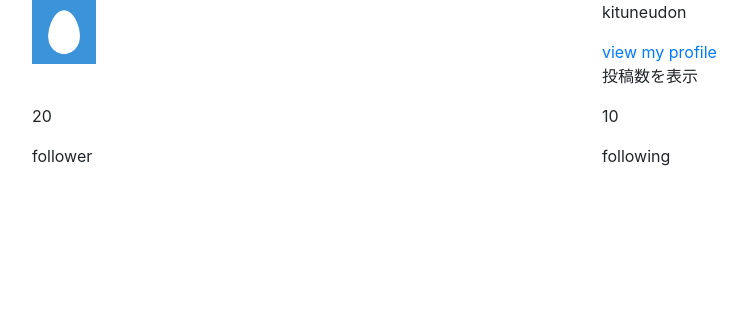
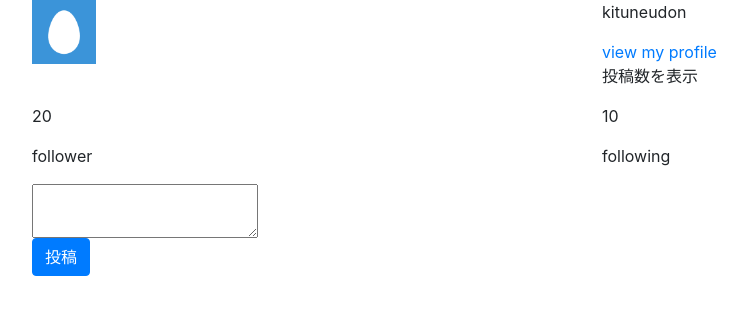
Before and after one commit to KituneUdon/twiiter-like-sns, a React (Create React App) app in the folder frontend/: page / in a window 1280 px wide. Shown: the top 314 px of the page, without its empty margins (53-800 px from the left). Built offline with nearby package versions, Linux system fonts and the light colour scheme.

Commit message:
#7 投稿フォームを作成

```diff
--- a/frontend/src/App.tsx
+++ b/frontend/src/App.tsx
@@ -2,10 +2,12 @@ import React, { FC } from 'react';
 import './App.css';
 
 import Profile from './components/Profile';
+import PostForm from './components/PostForm';
 
 const App: FC = () => (
   <>
     <Profile name="kituneudon" />
+    <PostForm />
   </>
 );
 
--- /dev/null
+++ b/frontend/src/components/PostForm.tsx
@@ -0,0 +1,19 @@
+import React, { FC } from 'react';
+import { Button, Container, Row } from 'react-bootstrap';
+
+import styled from 'styled-components';
+
+const TextArea = styled.textarea`
+  display: block;
+`;
+
+const PostForm: FC = () => (
+  <Container>
+    <form>
+      <TextArea />
+      <Button variant="primary">投稿</Button>
+    </form>
+  </Container>
+)
+
+export default PostForm;
```
Also changed, not shown: 1 other file (tests, documents, lock files or other folders).
